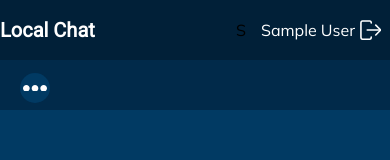
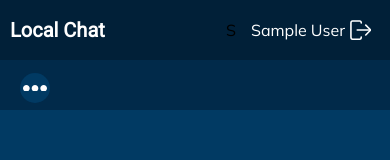
Before and after one commit to gaskeo/uss-chat, a React (Create React App) app: page /#/room in a window 390 px wide. Shown: the top 160 px of the page. Built offline with nearby package versions, Linux system fonts and the light colour scheme; sample sign-in values are in the browser's storage.

Commit message:
chore(html): improve index template

```diff
--- a/public/index.html
+++ b/public/index.html
@@ -1,5 +1,5 @@
 <!DOCTYPE html>
-<html lang="en">
+<html lang="ru">
   <head>
     <meta charset="utf-8" />
     <link rel="icon" href="%PUBLIC_URL%/favicon.ico" />
@@ -7,37 +7,14 @@
     <meta name="theme-color" content="#000000" />
     <meta
       name="description"
-      content="Web site created using create-react-app"
+      content="local chat for lonely people"
     />
     <link rel="apple-touch-icon" href="%PUBLIC_URL%/logo192.png" />
-    <!--
-      manifest.json provides metadata used when your web app is installed on a
-      user's mobile device or desktop. See https://developers.google.com/web/fundamentals/web-app-manifest/
-    -->
     <link rel="manifest" href="%PUBLIC_URL%/manifest.json" />
-    <!--
-      Notice the use of %PUBLIC_URL% in the tags above.
-      It will be replaced with the URL of the `public` folder during the build.
-      Only files inside the `public` folder can be referenced from the HTML.
-
-      Unlike "/favicon.ico" or "favicon.ico", "%PUBLIC_URL%/favicon.ico" will
-      work correctly both with client-side routing and a non-root public URL.
-      Learn how to configure a non-root public URL by running `npm run build`.
-    -->
-    <title>React App</title>
+    <title>Local chat</title>
   </head>
   <body>
     <noscript>You need to enable JavaScript to run this app.</noscript>
     <div id="root"></div>
-    <!--
-      This HTML file is a template.
-      If you open it directly in the browser, you will see an empty page.
-
-      You can add webfonts, meta tags, or analytics to this file.
-      The build step will place the bundled scripts into the <body> tag.
-
-      To begin the development, run `npm start` or `yarn start`.
-      To create a production bundle, use `npm run build` or `yarn build`.
-    -->
   </body>
 </html>
--- a/src/components/layouts/authLayout/styles/authLayout.module.css
+++ b/src/components/layouts/authLayout/styles/authLayout.module.css
@@ -1,12 +1,22 @@
 .authHeader {
     max-width: var(--size-max-content-width);
+    width: 90vw;
     height: 60px;
     margin-left: auto;
     margin-right: auto;
+    box-sizing: border-box;
 
     display: flex;
     justify-content: space-between;
     align-items: center;
+}
+
+@media screen and (max-width: 512px) {
+    .authHeader {
+        width: 100vw;
+        padding-left: var(--size-xs);
+        padding-right: var(--size-xs);
+    }
 }
 
 .authHeaderUserBlock {
--- a/src/example/init.ts
+++ b/src/example/init.ts
@@ -107,7 +107,7 @@ function addExampleEvents() {
         },
         {
             "type": 1,
-            "message": "Смотри, какой у меня кот!",
+            "message": "Смотри, какой у меня кот! Нажми на него :)",
             "time": "1682922714000",
             "id": "16833521521742622326246",
             "user": "user134141",
```
